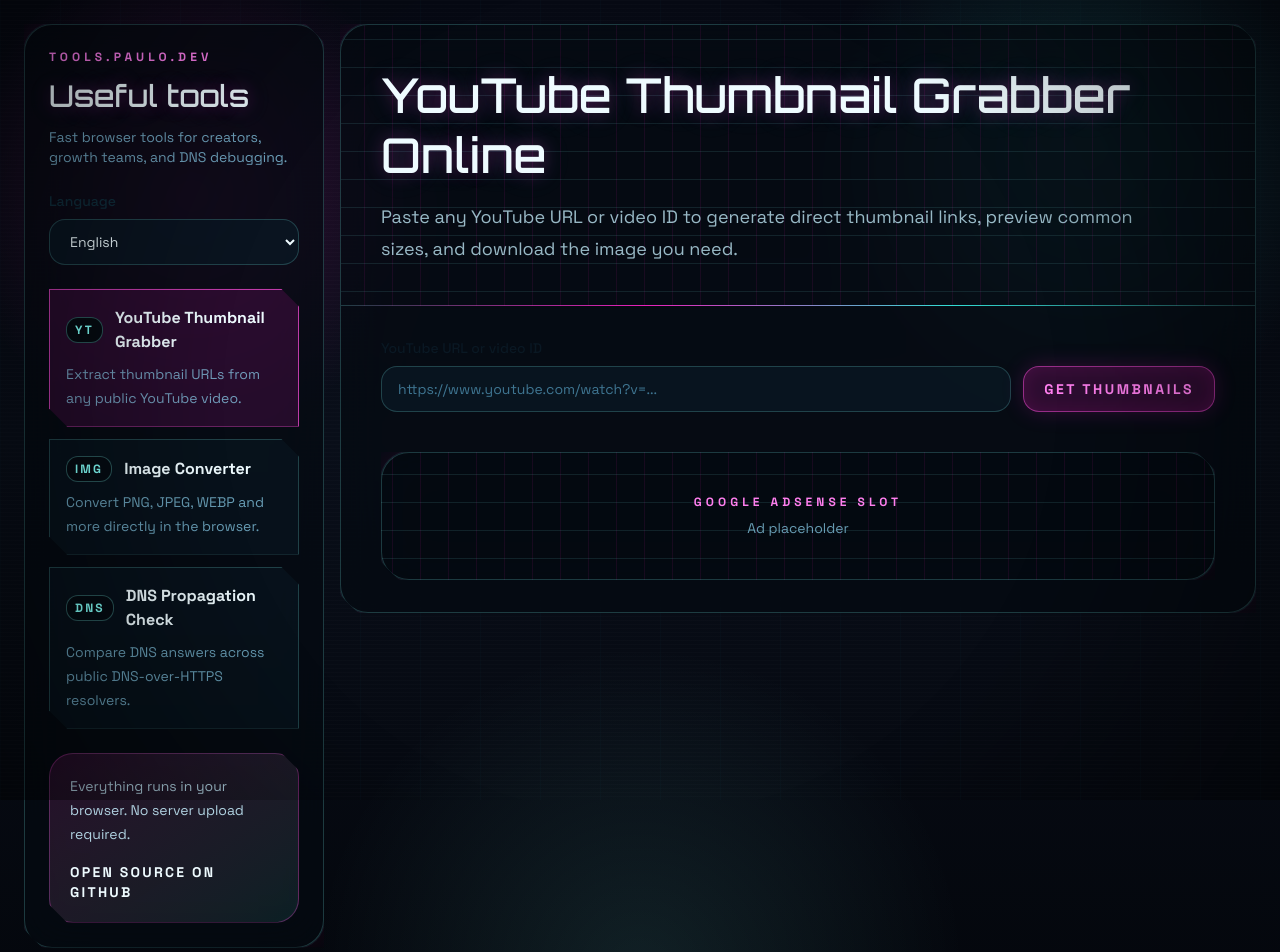
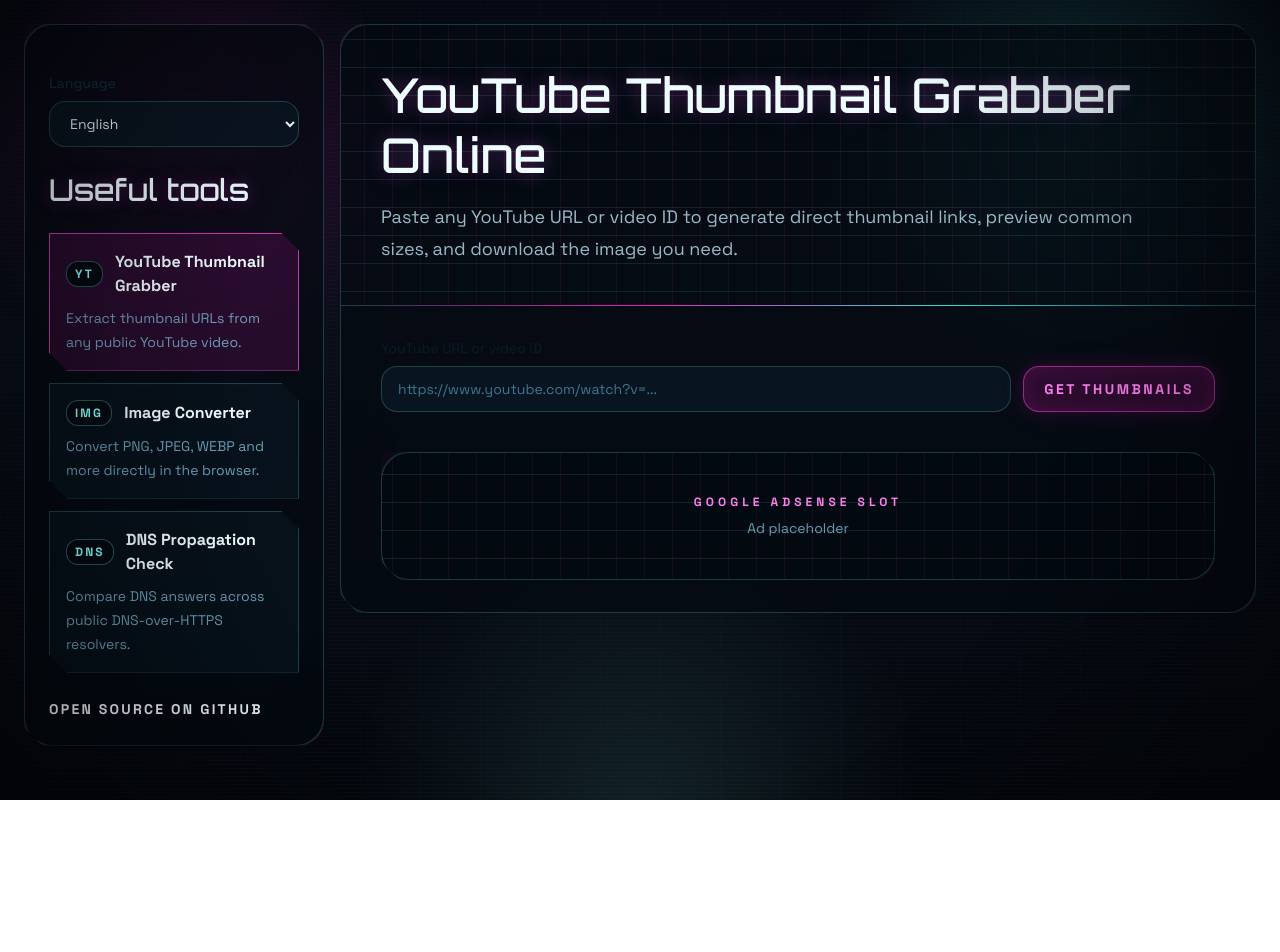
Before and after one commit to paulomanrique/my-tools, a React (Vite) app: page /en/tool/youtube-thumbnail-grabber in a window 1280 px wide. Shown: the top 952 px of the page. After the commit the page ends 800 px from the top, so only its background shows below. Built offline with nearby package versions, Linux system fonts and the light colour scheme.

Commit message:
refactor: trim sidebar header content

```diff
--- a/src/components/ToolShell.tsx
+++ b/src/components/ToolShell.tsx
@@ -26,14 +26,12 @@
     <div className="min-h-screen p-4 text-ink-50 md:p-6">
       <div className="mx-auto grid max-w-7xl gap-4 lg:grid-cols-[300px_minmax(0,1fr)]">
         <aside className="panel glass-cut h-fit p-4 lg:sticky lg:top-6 lg:p-6">
-          <div>
-            <p className="eyebrow mb-3">{t('siteName')}</p>
-            <h1 className="neon-title font-serif text-3xl leading-tight text-ink-50">{t('navTitle')}</h1>
-            <p className="mt-3 text-sm text-ink-200/75">{t('siteTagline')}</p>
-          </div>
-
           <div className="mt-6 space-y-6">
             <LanguageSwitcher locale={locale} toolId={toolId} />
+
+            <div>
+              <h1 className="neon-title font-serif text-3xl leading-tight text-ink-50">{t('navTitle')}</h1>
+            </div>
 
             <nav className="space-y-3" aria-label={t('navTitle')}>
               {TOOLS.map((tool) => {
@@ -63,17 +61,14 @@
               })}
             </nav>
 
-            <div className="glass-cut rounded-3xl border border-coral-400/30 bg-gradient-to-br from-coral-500/14 to-teal-400/10 p-5 text-ink-50">
-              <p className="text-sm leading-6 text-ink-100/86">{t('allClientSide')}</p>
             <a
-                className="mt-4 inline-flex text-sm font-semibold uppercase tracking-[0.16em] text-coral-300 underline-offset-4 hover:underline"
+              className="inline-flex text-sm font-semibold uppercase tracking-[0.16em] text-coral-300 underline-offset-4 hover:underline"
               href="https://github.com"
               target="_blank"
               rel="noreferrer"
             >
               {t('githubCta')}
             </a>
-            </div>
           </div>
         </aside>
 
```
Lines whose indentation alone changed are shown as unchanged.
